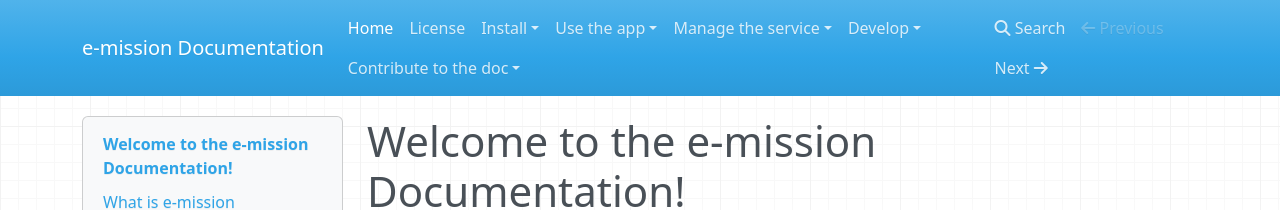
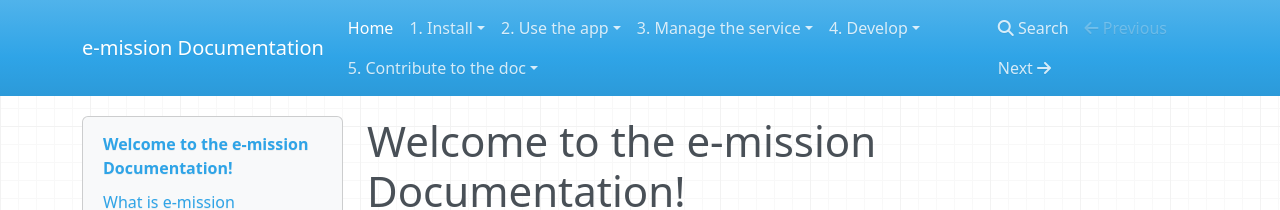
Before and after one commit to e-mission/e-mission-docs, an MkDocs documentation site: the page built from docs/README.md, in a window 1280 px wide. Shown: the top 210 px of the page. Built offline with MkDocs 1.6.1, drawn with Linux system fonts in a browser that asks for light colours; nearby versions of some CDN libraries.

Commit message:
Update mkdocs.yml

```diff
--- a/mkdocs.yml
+++ b/mkdocs.yml
@@ -1,20 +1,19 @@
 site_name: e-mission Documentation
 nav:
 - Home: 'README.md'
-- License: 'LICENSE.md'
-- Install:
+- 1. Install:
     - '1. Manual install': 'install/manual_install.md'
     - '2. Deploying your own server to production': 'install/deploying_your_own_server_to_production.md'
     - '3. Configuring authentication': 'install/configuring_authentication.md'
     - '4. Multi-layer stack': 'install/multi_layer_stack.md'
-- Use the app:
+- 2. Use the app:
     - 'Use the-app': 'end_user.md'
-- Manage the service:
+- 3. Manage the service:
     - '1. Troubleshooting the app': 'troubleshooting_app_faq.md'
     - '2. Troubleshooting the server': 'troubleshooting_server_faq.md'
     - '3. Evaluation procedure': 'evaluation_procedure.md'
     - '4. Requesting data as a collaborator': 'requesting_data_as_a_collaborator.md'
-- Develop:
+- 4. Develop:
     - Tutorial:
         - 'Workshop intro': 'hands-on-overview.md'
         - 'Workshop fall 2018': 'logistics.md'
@@ -51,6 +50,6 @@ nav:
         - '5. Analysis': 'analysis.md'
         - '6. Scalability': 'scalability.md'
         - '7. Unanswered questions': 'unanswered_questions.md'
-- Contribute to the doc:
+- 5. Contribute to the doc:
         - 'Contributing': 'CONTRIBUTING.md'
         - 'Docs reorganisation' : 'migration_reason.md'
```
